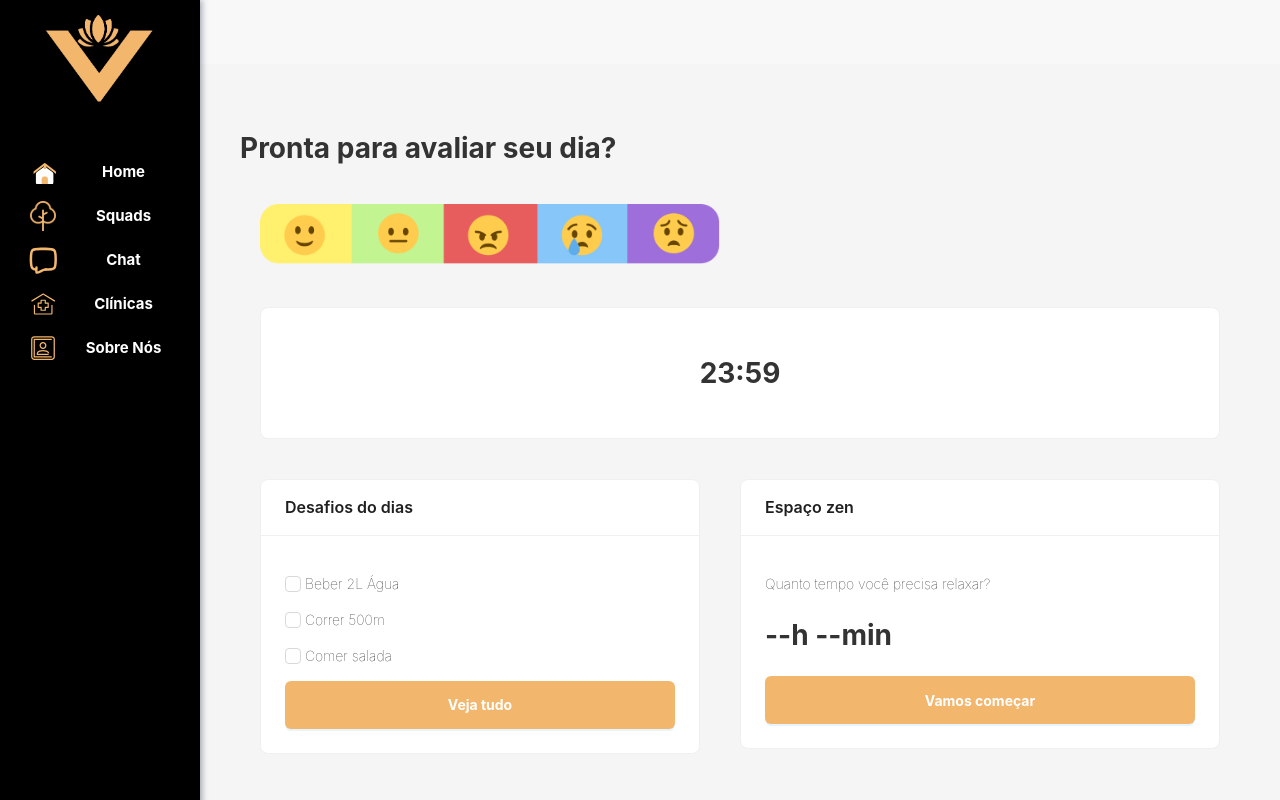
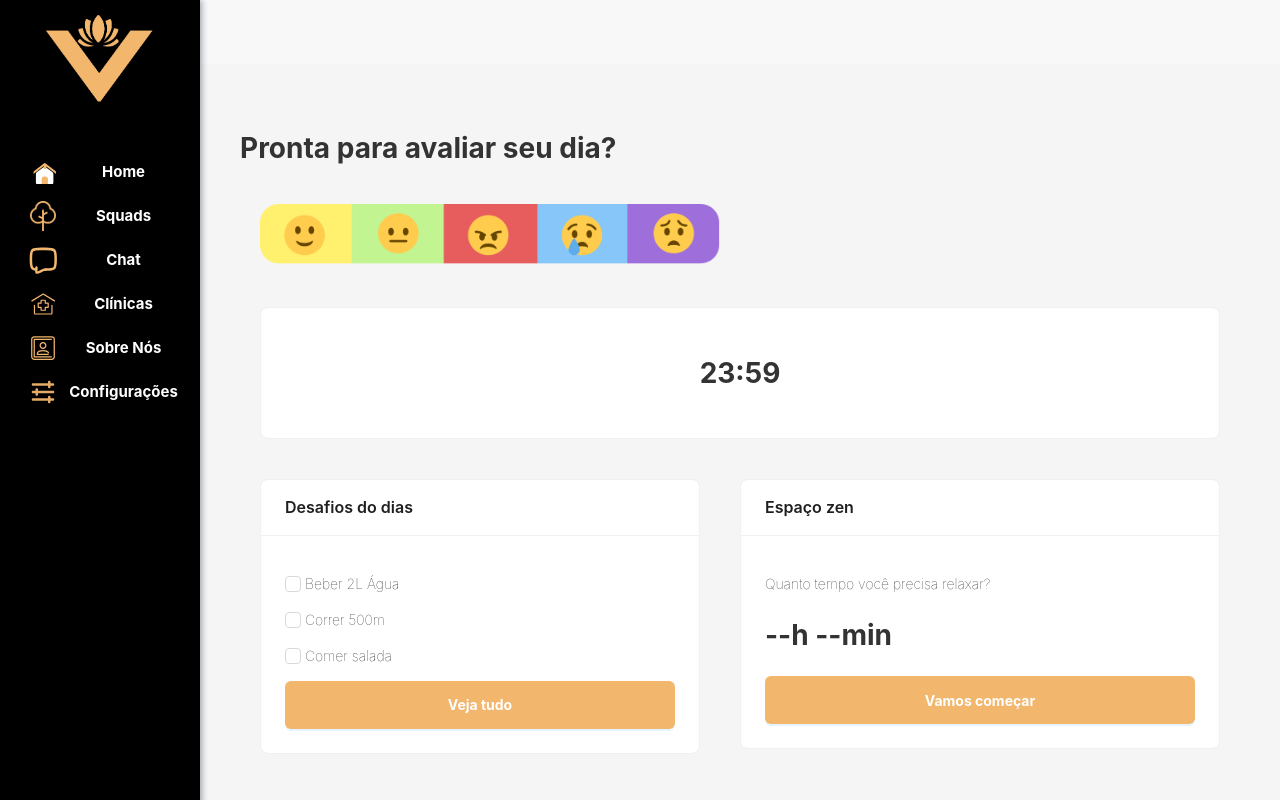
Before and after one commit to Clovis-Chakrian/myd-frontend, a React (Vite) app: page /home in a window 1280 px wide. Shown: the top 800 px of the page. Built offline with nearby package versions, Linux system fonts and the light colour scheme.

Commit message:
chore: conflito

```diff
--- a/src/components/SideBar/SideBar.jsx
+++ b/src/components/SideBar/SideBar.jsx
@@ -8,6 +8,7 @@ import iconTree from "../../../public/icons/tree.svg";
 import iconHospital from "../../../public/icons/hospital.svg";
 import iconHome from "../../../public/icons/home.svg";
 import iconAbout from "../../../public/icons/aboutwe.svg";
+import iconConfig from "../../../public/icons/settings.svg";
 
 const { Sider } = Layout;
 
@@ -57,10 +58,27 @@ export const SiderBar = () => (
         },
         {
           icon: (
-            <img src={iconAbout} alt="About" className={styles.icon} style={{color: "#f2b66d"}}/>
+            <img
+              src={iconAbout}
+              alt="About"
+              className={styles.icon}
+              style={{ color: "#f2b66d" }}
+            />
           ),
           label: "Sobre Nós",
           link: "/sobre-nos",
+        },
+        {
+          icon: (
+            <img
+              src={iconConfig}
+              alt="config"
+              className={styles.icon}
+              style={{ color: "#f2b66d" }}
+            />
+          ),
+          label: "Configurações",
+          link: "/config",
         },
       ].map((item, index) => (
         <Menu.Item
--- a/src/main.jsx
+++ b/src/main.jsx
@@ -11,6 +11,7 @@ import { Cadastro } from "./pages/Cadastro/Cadastro.jsx";
 import { Squads } from "./pages/Squads/Squads.jsx"
 import { Trilhas } from "./pages/Trilhas/Trilhas.jsx";
 import { SelectBall } from "./pages/SelectBall/SelectBall.jsx";
+import { Config } from "./pages/Config/Config.jsx";
 
 const router = createBrowserRouter([
   {
@@ -46,6 +47,10 @@ const router = createBrowserRouter([
     path: "/ball",
     element: <SelectBall />,
   },
+  {
+    path: "/config",
+    element: <Config />,
+  },
 ]);
 
 ReactDOM.createRoot(document.getElementById("root")).render(
--- /dev/null
+++ b/src/pages/Config/Config.jsx
@@ -0,0 +1,19 @@
+import { Card, Space } from "antd";
+import ButtonPrimary from "../../components/Button/Button";
+import { AppLayout } from "../../components/AppLayout/AppLayout";
+import { PageHeader } from "antd";
+import React from "react";
+
+export const Config = () => {
+  return (
+    <AppLayout>
+      <PageHeader
+        className="site-page-header"
+        onBack={() => null}
+        title="Title"
+        subTitle="This is a subtitle"
+      />
+      <Space direction="vertical" size={16}></Space>
+    </AppLayout>
+  );
+};
```
Also changed, not shown: public/icons/settings.svg (added).
